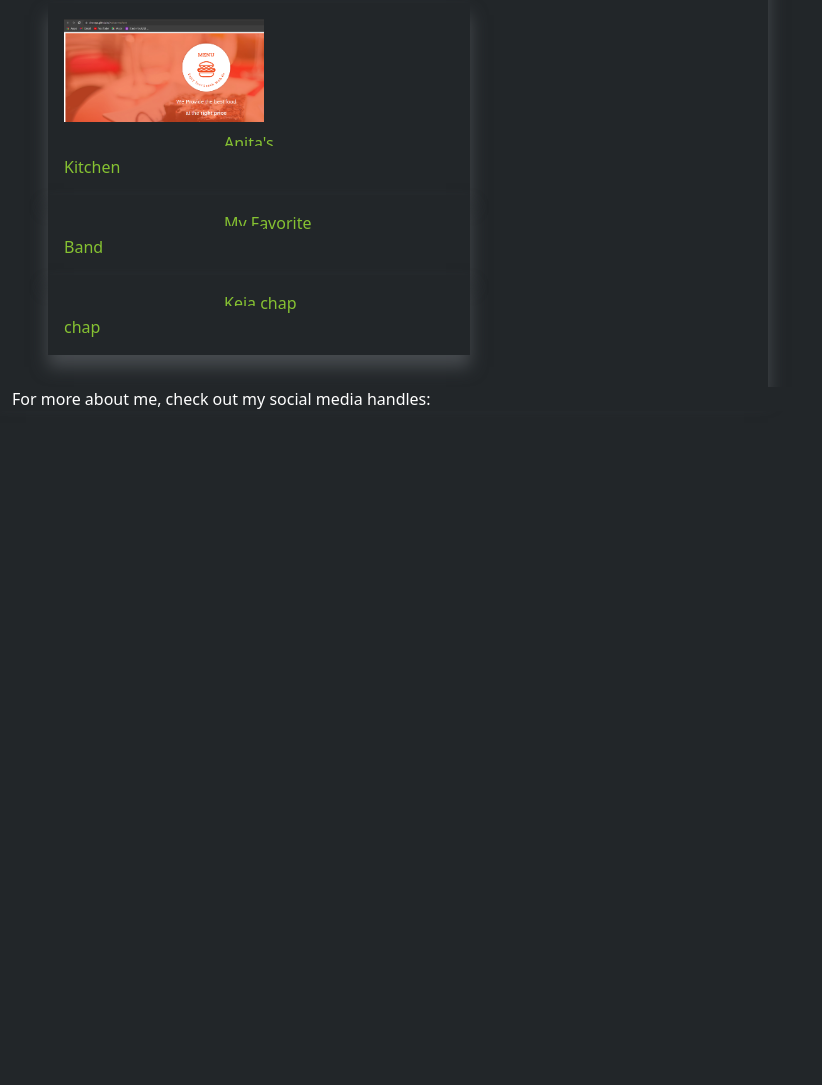
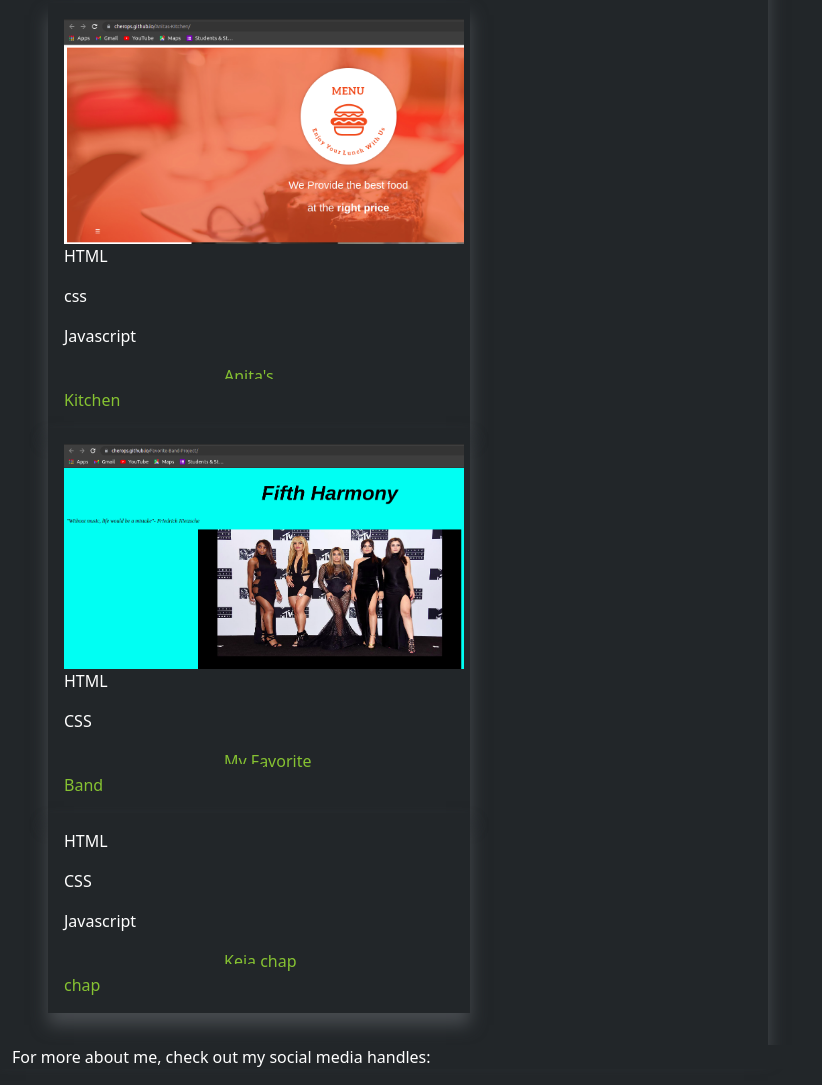
Before and after one commit to CheropS/my-portfolio, a plain HTML site: page index.html in a window 1280 px wide. Shown: the part 1811-2896 px from the top of the page, without its empty margins (0-822 px from the left). Before the commit the page ends 2238 px from the top, so only its background shows below. Drawn offline with Linux system fonts and the light colour scheme.

Commit message:
adding final images

```diff
--- a/index.html
+++ b/index.html
@@ -79,10 +79,29 @@
                                 <p>I have been working on projects in the past, and here is a list of some of them:</p>
                                     <ol>
                                         <div class="card-body">
-                                            <img src="img/resturant.png" alt="menu screenshot" width="200px">
+                                            <img src="img/resturant.png" alt="menu screenshot" width="400px">
+                                            <li>
+                                            <p>HTML</p>
+                                            <P>css</P>
+                                            <p>Javascript</p>
+                                            </li>
                                             <li><a href="https://cherops.github.io/Anitas-KItchen/" target="_blank">Anita's Kitchen</a></li></div>
-                                        <div class="card-body"><li><a href="https://cherops.github.io/Favorite-Band-Project/" target="_blank">My Favorite Band</a></li></div>
-                                        <div class="card-body"><li><a href="https://kwathuta.github.io/Keja-Chap-Chap/ target_blank">Keja chap chap</a></li></div>
+                                        <div class="card-body">
+                                            <img src="img/band.png" alt="screenshot fav band" width="400px">
+                                            <li>
+                                                <p>HTML</p>
+                                                <P>CSS</P>
+                                                <a href="https://cherops.github.io/Favorite-Band-Project/" target="_blank">My Favorite Band</a>
+                                            </li>
+                                        </div>
+                                        <div class="card-body">
+                                            <li>
+                                                <p>HTML</p>
+                                                <p>CSS</p>
+                                                <p>Javascript</p>
+                                                <a href="https://kwathuta.github.io/Keja-Chap-Chap/ target_blank">Keja chap chap</a>
+                                            </li>
+                                        </div>
                                     </ol>
                             </div>
                         </div>
```
